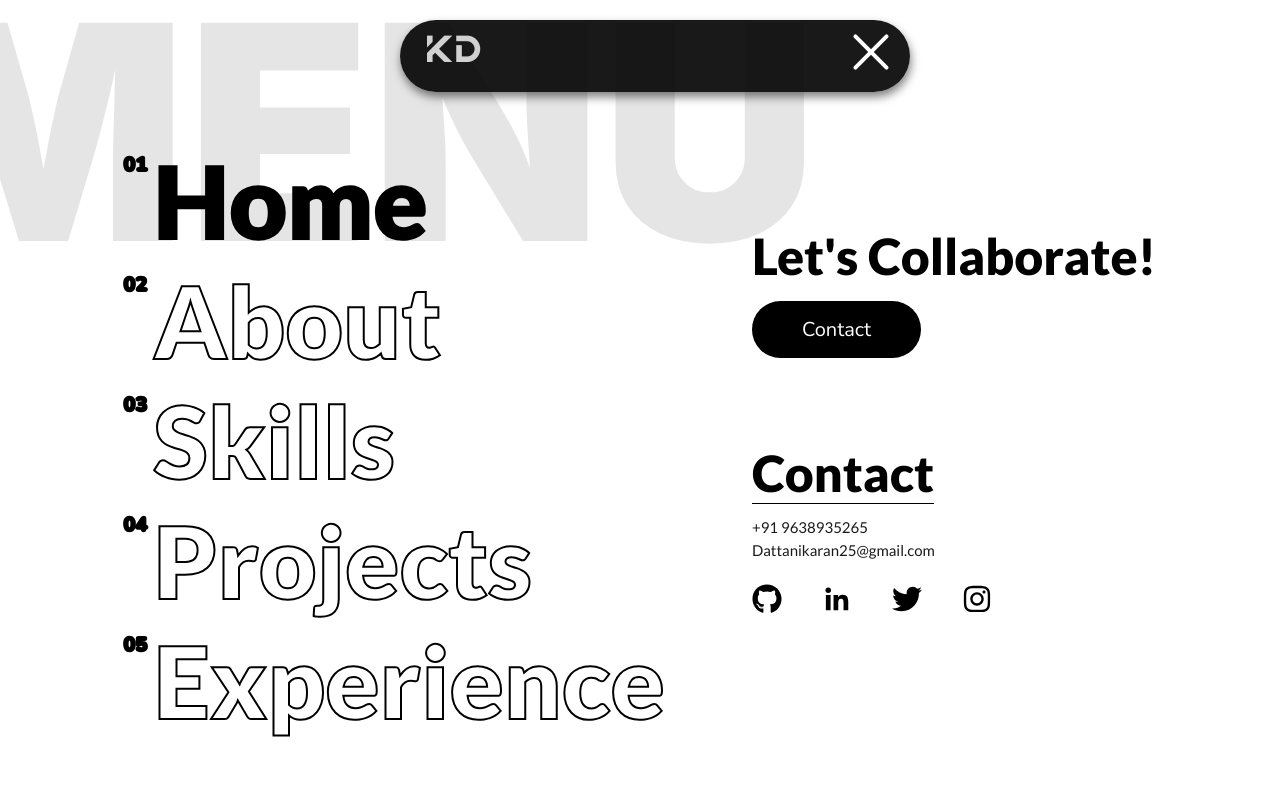
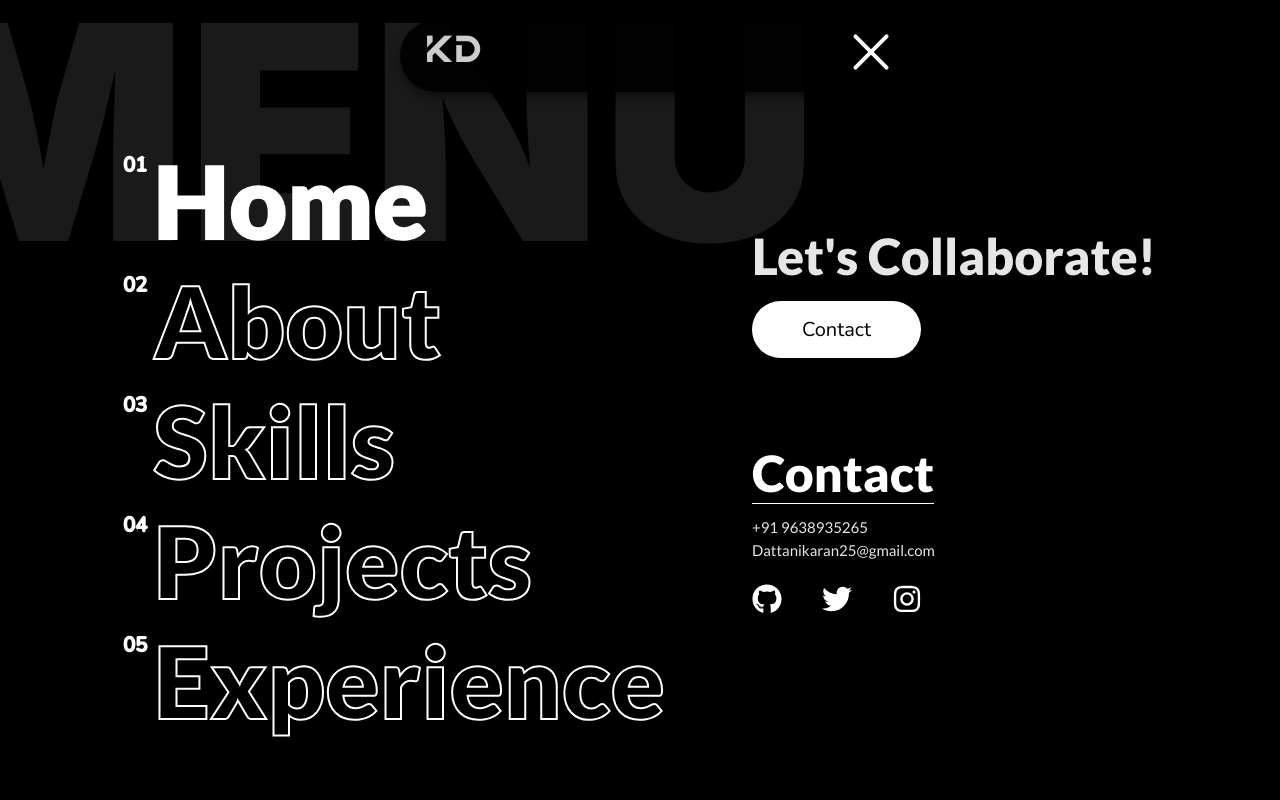
Before and after one commit to karan030204/Portfolio, a React (Create React App) app: page / in a window 1280 px wide. Both pictures are taken after a click on the button 871 px from the left and 52 px from the top of the page. Shown: the top 800 px of the page. Built offline with nearby package versions, Linux system fonts and the light colour scheme.

Commit message:
Colour Changed in inner-menu

```diff
--- a/src/Components/Navbar1.jsx
+++ b/src/Components/Navbar1.jsx
@@ -5,7 +5,7 @@ import { NavLink } from "react-router-dom";
 import Mouse from "../MouseMove";
 import HorizontalScrollText from "../HorizontalScrollText";
 import { FaGithub, FaLinkedin, FaInstagram, FaTwitter } from "react-icons/fa";
-import {BiLogoLinkedin } from 'react-icons/bi'
+// import {BiLogoLinkedin } from 'react-icons/bi'
 
 const Navbar1 = () => {
   const [isToggleClicked, setIsToggleClicked] = useState(false);
@@ -77,10 +77,10 @@ const Navbar1 = () => {
                     </Mouse>
                     <div className="phone_no">+91 9638935265</div>
                     <div className="email_id">Dattanikaran25@gmail.com</div>
-                    <div className="icons">  <FaGithub size={30} color="black" />
-                    <BiLogoLinkedin size={30} color="black" />
-                    <FaTwitter size={30} color="black" />
-                    <FaInstagram size={30} color="black" /></div>
+                    <div className="icons">  <FaGithub size={30} color="white" />
+                    {/* <BiLogoLinkedin size={30} color="black" /> */}
+                    <FaTwitter size={30} color="white" />
+                    <FaInstagram size={30} color="white" /></div>
 
                   </div>
                   <div className="contact-btn">
--- a/src/Elements/Navbar1.css
+++ b/src/Elements/Navbar1.css
@@ -34,7 +34,7 @@
   left: 0;
   width: 100%;
   height: 100%;
-  background-color: rgba(255, 255, 255);
+  background-color: black;
   z-index: -1;
   overflow-y: auto;
 }
@@ -55,7 +55,7 @@
 .inner_menu .left-menu a {
   width: fit-content;
   -webkit-text-stroke-width: 2px;
-  -webkit-text-stroke-color: black;
+  -webkit-text-stroke-color: white;
   font-family: "Lato";
   font-size: 100px;
   text-decoration: none;
@@ -66,24 +66,26 @@
 }
 
 .inner_menu .left-menu a:hover {
-  color: black;
+  color: white;
 }
 .menu-title {
   position: relative;
 }
 
 .left-menu number {
-  font-family: "Nunito";
+  font-family: 'Nunito';
   position: absolute;
   font-family: 100;
   top: 11px;
   left: 0;
   font-size: 20px;
-  color: black;
+  font-weight: 100;
+  color: rgba(255, 255, 255, 0.9);
 }
 
 .left-menu a.active{
-  color: rgba(0,0,0);
+  color:white;
+  text-shadow: 10px 10px 10px 10px rgba(255, 255, 255, 0.9);
 }
 
 .inner_menu .right-menu {
@@ -97,17 +99,17 @@
   font-family: "Lato";
   font-size: 50px;
   font-weight: 900;
-  -webkit-text-stroke-color: rgba(0,0,0, 0.8);
+  -webkit-text-stroke-color: white;
   /* -webkit-text-stroke-width: 2px; */
-  color: rgba(0,0,0);
-  border-bottom: 1px solid black;
+  color: white;
+  border-bottom: 1px solid white;
 }
 
 .right-menu .phone_no{
   font-size: 15px;
   font-family: 'Lato';
   font-weight: 500;
-  color: rgba(0, 0, 0, 0.9);
+  color: rgba(255, 255, 255, 0.9);
   padding-top: 10px;
 
 }
@@ -116,7 +118,7 @@
   font-size: 15px;
   font-family: 'lato';
   font-weight: 500;
-  color: rgba(0, 0, 0, 0.9);
+  color: rgba(255, 255, 255, 0.9);
 }
 
 .right-menu .lets-colloborate{
@@ -124,13 +126,14 @@
   font-size: 50px;
   font-weight: 900;
   padding-bottom: 15px;
+  color: rgba(255, 255, 255, 0.9);
 
 }
 
 .right-menu button{
   outline: none;
-  background: black;
-  color: white;
+  background: white;
+  color: black;
   border-radius: 30px;
   border: none;
   padding: 15px 50px 15px 50px;
@@ -157,7 +160,7 @@
   top: -50px;
   font-family: "Inter";
   font-weight: 900;
-  color: rgba(0, 0, 0, 0.1);
+  color: rgba(255, 255, 255, 0.1);
   font-size: 300px;
   width: fit-content;
   word-break: break-word;
--- a/src/MouseMove.jsx
+++ b/src/MouseMove.jsx
@@ -17,8 +17,8 @@ const Mouse = ({children}) => {
   const handleMouseMove = (event) => {
     if (isHovered) {
       const elementRect = event.target.getBoundingClientRect();
-      const offsetX = event.clientX - elementRect.left;
-      const offsetY = event.clientY - elementRect.top;
+      const offsetX = event.clientX - elementRect.left - 50;
+      const offsetY = event.clientY - elementRect.top - 50;
       setPosition({ x: offsetX, y: offsetY });
     }
   };
```
